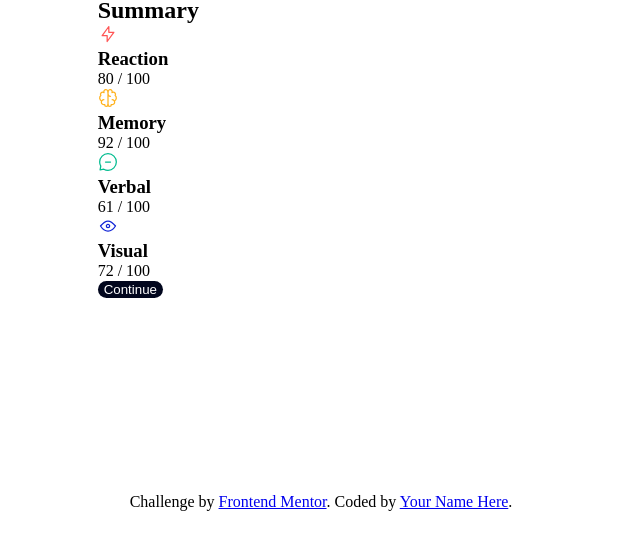
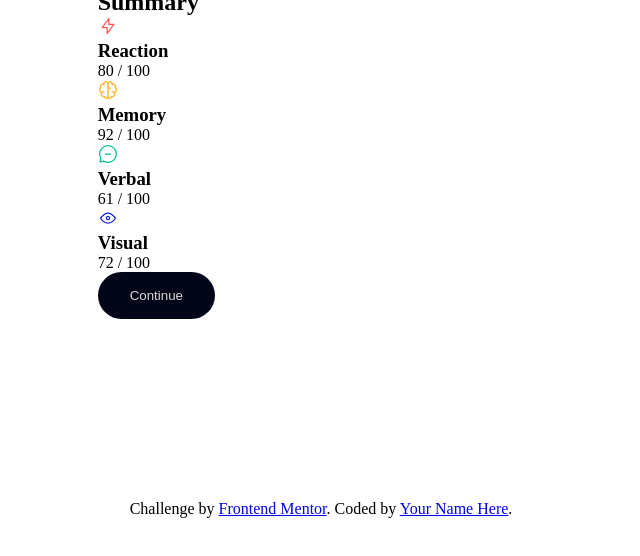
Before and after one commit to didi-devs/result_summary_page, a plain HTML site: page index.html in a window 1280 px wide. Shown: the part 192-748 px from the top of the page, without its empty margins (319-959 px from the left). Drawn offline with Linux system fonts and the light colour scheme.

Commit message:
button hover

```diff
--- a/style.css
+++ b/style.css
@@ -34,8 +34,15 @@
 }
 
 .button {
-    background-color: rgb(1, 6, 29);
-    color: white;
+    background-color: rgb(2, 6, 24);
+    color: rgb(223, 215, 215);
     border-radius: 75px;
     border: 0;
+    padding: 1rem 2rem;
+    cursor: pointer;
 }
+
+.button:hover {
+    background-color: rgb(3, 3, 68);
+    color: rgb(255, 255, 255);
+}
```
